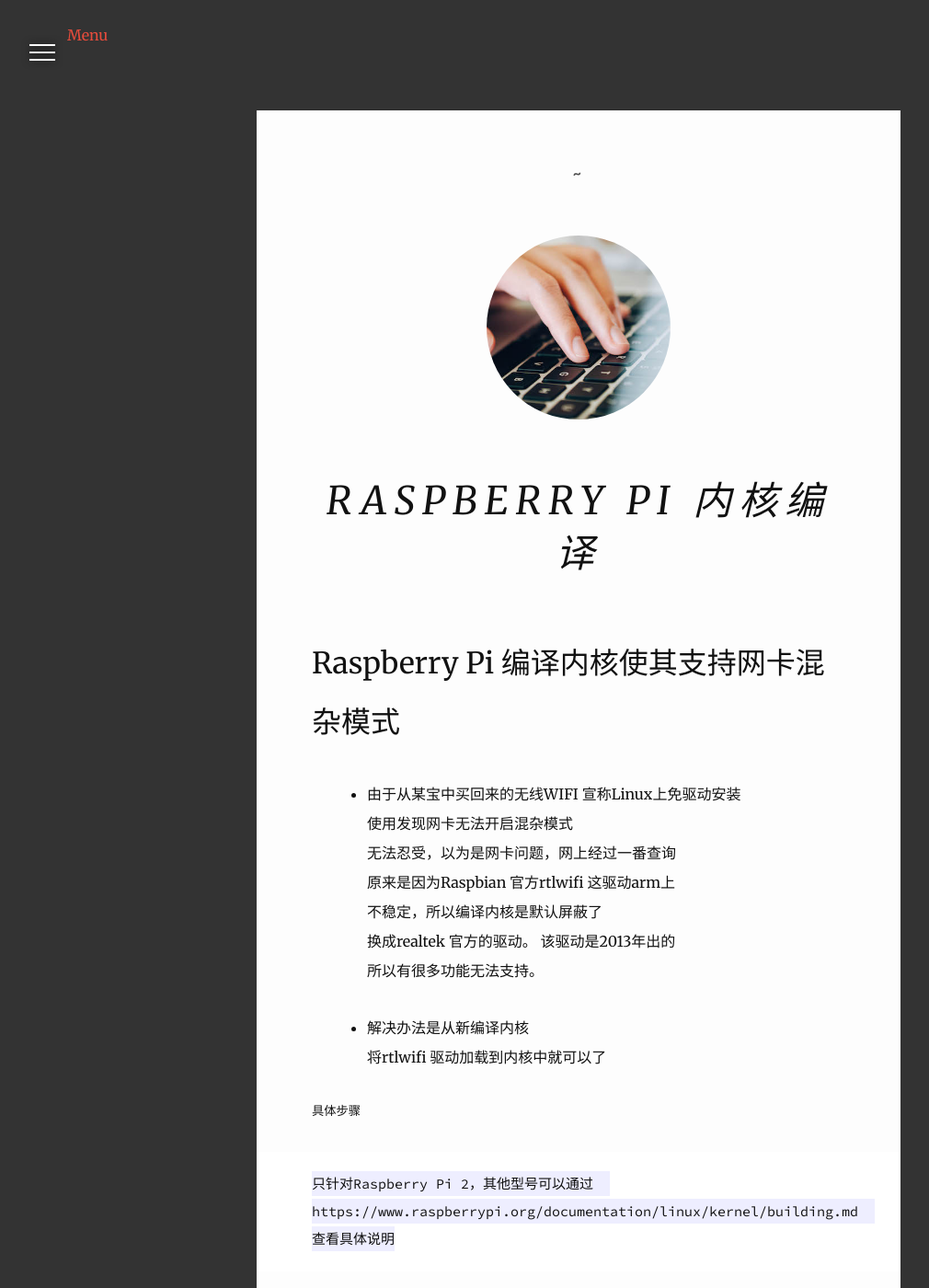
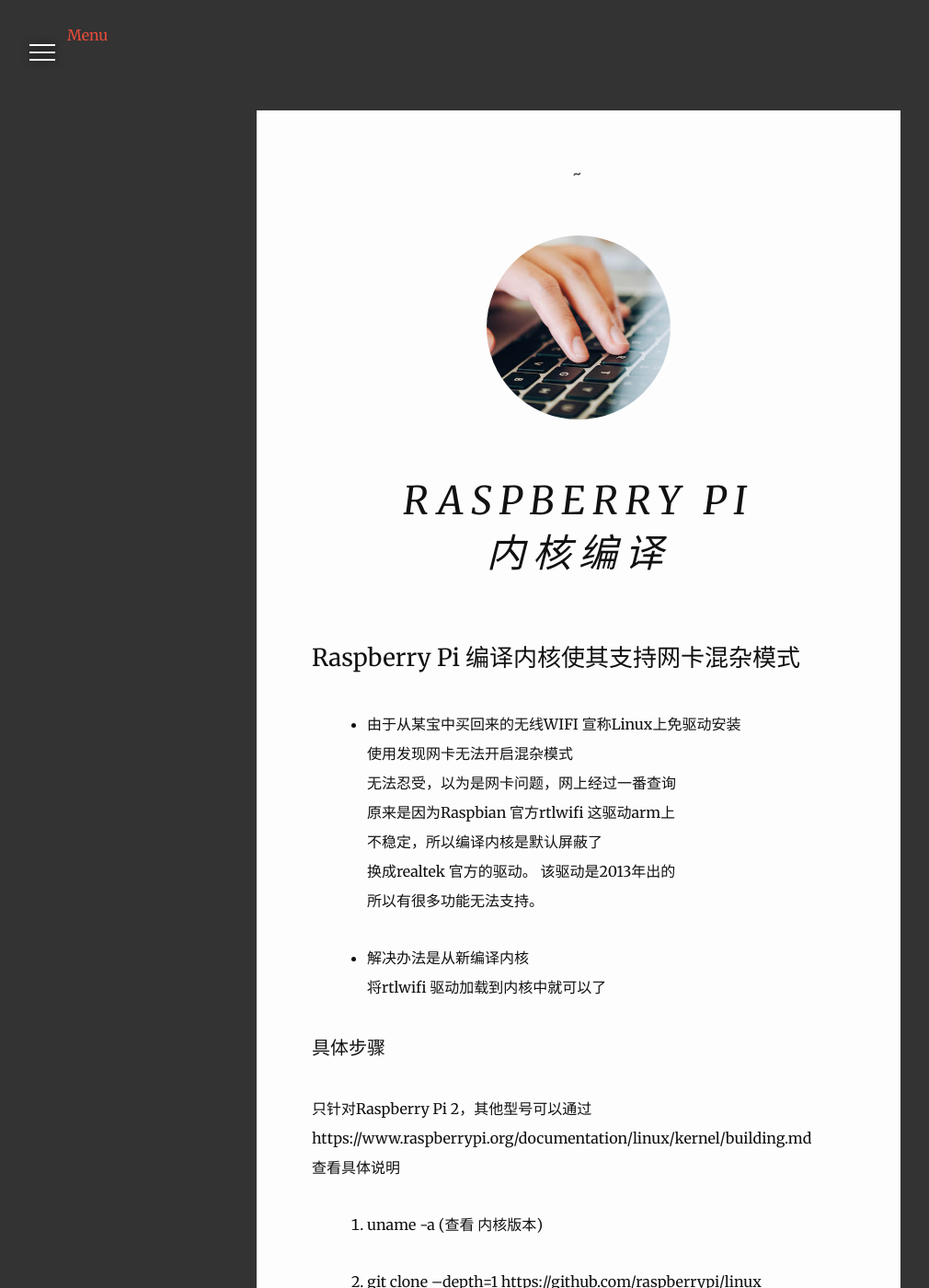
Before and after one commit to Matcai/Matcai.github.io, a Jekyll site: the page built from _posts/Linux/Raspberry/2016-01-04-Rpi-Buid-Sources.md, in a window 1280 px wide and 1400 px high. Shown: the whole window at 92% size, without its empty margins (11-1021 px from the left). Built offline with Jekyll 4.4.1, drawn with Linux system fonts in a browser that asks for light colours; nearby versions of some CDN libraries; comment, search, counter and statistics services are not loaded.

Commit message:
修改了一下显示效果

```diff
--- a/_posts/Linux/Raspberry/2016-01-04-Rpi-Buid-Sources.md
+++ b/_posts/Linux/Raspberry/2016-01-04-Rpi-Buid-Sources.md
@@ -1,13 +1,13 @@
 ---
 layout: post
-title: "Raspberry Pi 内核编译"
+title: "Raspberry Pi </br>内核编译"
 date: '2016-01-04 20:00'
 thumb: /assets/images/posts/coding.jpg
 categories: Raspberry
 tags: Linux Debian Raspberry 2016
 ---
 
-## Raspberry Pi 编译内核使其支持网卡混杂模式
+### Raspberry Pi 编译内核使其支持网卡混杂模式
 
 - 由于从某宝中买回来的无线WIFI 宣称Linux上免驱动安装
     使用发现网卡无法开启混杂模式
@@ -21,10 +21,11 @@
     将rtlwifi 驱动加载到内核中就可以了
 
 
-##### 具体步骤
-    只针对Raspberry Pi 2，其他型号可以通过
-    https://www.raspberrypi.org/documentation/linux/kernel/building.md
-    查看具体说明
+#### 具体步骤
+
+只针对Raspberry Pi 2，其他型号可以通过
+https://www.raspberrypi.org/documentation/linux/kernel/building.md
+查看具体说明
 
 1. uname -a (查看 内核版本)
 
```
Also changed, not shown: _posts/Github/2015-12-17-how-to-use-git.md (+1 -1 lines), _posts/Jekyll/2015-12-14-how-to-jekyll.md (+1 -1 lines), _posts/Liquid/2015-12-15-how-to-use-liquid.md (+2 -3 lines).
